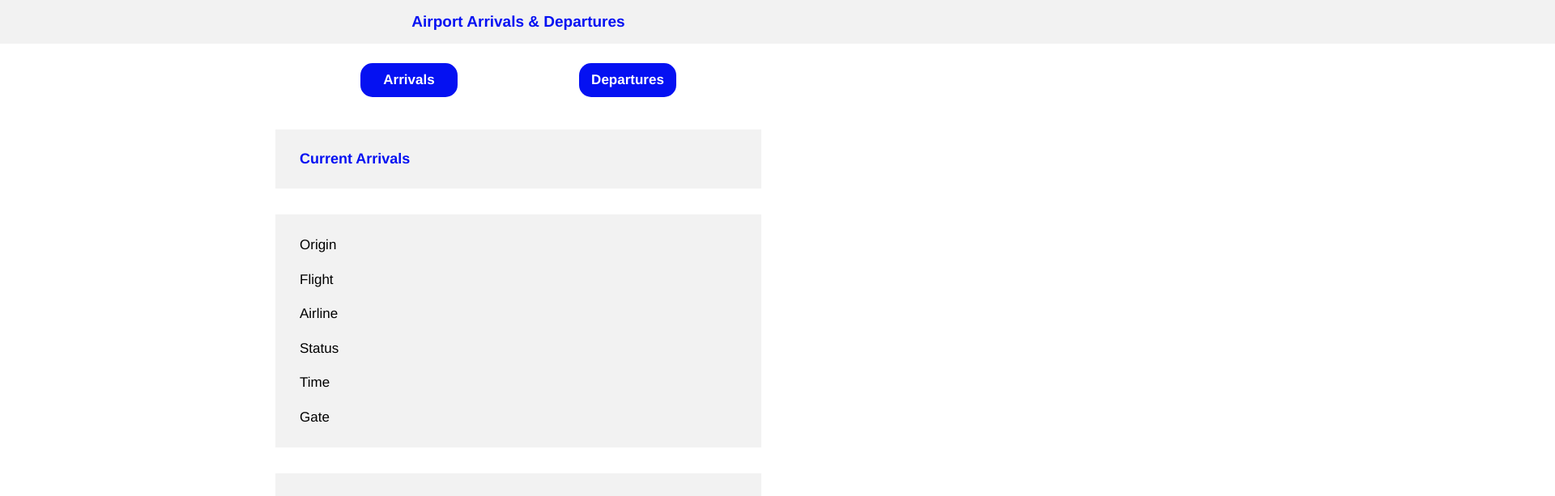
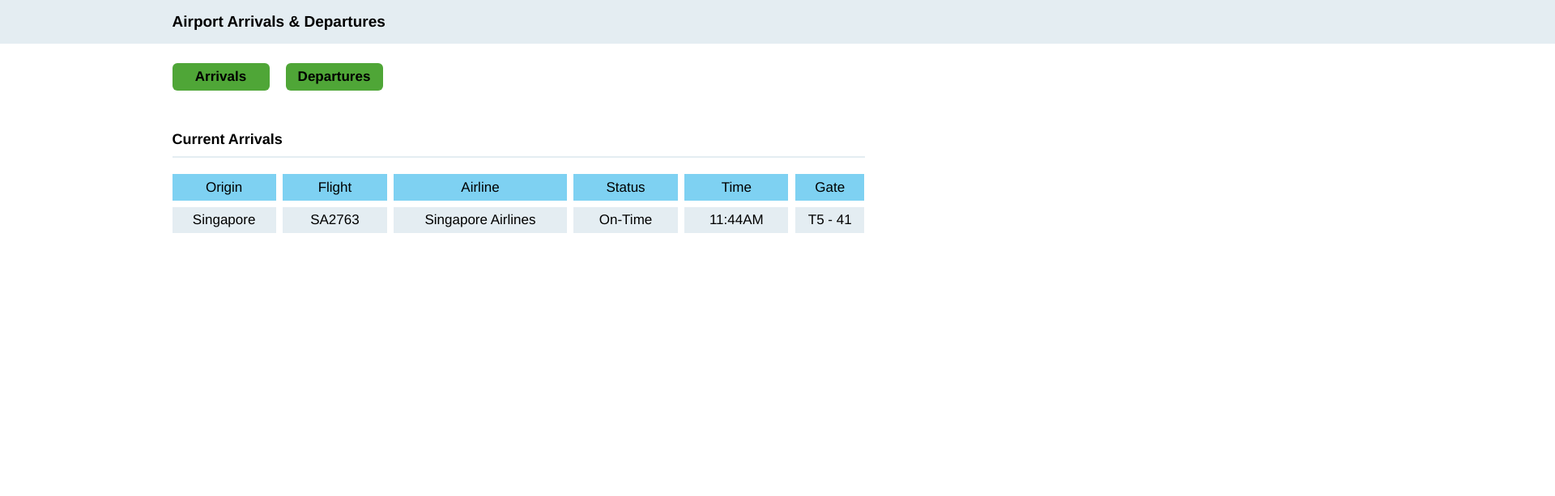
Before and after one commit to seankelliher/airport-arrs-deps, a Vue app: page / in a window 1280 px wide. Shown: the top 613 px of the page at 81% size, 1920 px wide, since content can reach past the window. Built offline with nearby package versions, Linux system fonts and the light colour scheme.

Commit message:
Numerous small changes, mostly to 'grid' for flights.

```diff
--- a/src/style.css
+++ b/src/style.css
@@ -4,7 +4,7 @@ body {
 
 #container {
     width: 100%;
-    max-width: 600px;
+    max-width: 900px;
     margin: 0 auto;
     padding: 0;
     display: flex;
@@ -14,13 +14,12 @@ body {
 }
 
 header {
-    width: 90%;
+    width: 95%;
     margin: 0;
-    padding: 0 5%;
-    background: #f2f2f2;  /* light grey */
+    padding: 0 2.5%;
+    background: #e4edf2;  /* pale blue */
     flex: initial; /* flex: 0 1 auto */
     position: relative;
-    text-align: center;
 }
 
 header::before {
@@ -30,7 +29,7 @@ header::before {
     bottom: 0;
     width: 2000px;
     left: 100%;
-    background: #f2f2f2;  /* light grey */
+    background: #e4edf2;  /* pale blue */
 }
 
 header::after {
@@ -40,18 +39,18 @@ header::after {
     bottom: 0;
     width: 2000px;
     right: 100%;
-    background: #f2f2f2;  /* light grey */
+    background: #e4edf2;  /* pale blue */
 }
 
 nav {
-    width: 90%;
+    width: 95%;
     margin: 1em 0;
-    padding: 0.5em 5%;
+    padding: 0.5em 2.5%;
     flex: initial; /* flex: 0 1 auto */
     position: relative;
     display: flex;
     flex-flow: row wrap;
-    justify-content: space-around; /* main axis */
+    justify-content: flex-start; /* main axis */
     align-items: center; /* cross axis */
 }
 
@@ -75,15 +74,12 @@ nav::after {
 
 button {
     width: 120px;
-    margin: 0;
+    margin-right: 20px;
     padding: 0;
-    color: #fff;
-    background: #09A603; /* almost black */
-    background: #0511F2;
     border: none;
-    border-radius: 15px;
+    border-radius: 6px;
     font-family: "Helvetica Neue", Helvetica, Arial, sans-serif;
-    line-height: 2.5;
+    line-height: 2;
     font-weight: 600;
 }
 
@@ -127,25 +123,72 @@ main {
 }
 
 .page-title {
-    width: 90%;
-    margin: 1em 0;
-    padding: 0.5em 5%;
-    background: #f2f2f2;  /* light grey */
+    width: 95%;
+    margin: 1em 2.5%;
+    padding: 0;
+    border-bottom: 2px solid #e4edf2;  /* pale blue */
     flex: initial; /* flex: 0 1 auto */
 }
 
 section {
-    width: 90%;
-    margin: 1em 0;
-    padding: 0.5em 5%;
-    background: #f2f2f2;  /* light grey */
+    width: 95%;
+    margin: 0 2.5%;
+    padding: 0.25em 0;
     flex: initial; /* flex: 0 1 auto */
+    display: flex;
+    flex-flow: row wrap;
+    justify-content: space-between; /* main axis */
+    align-items: flex-start; /* cross axis */
+}
+
+.origin {
+    width: 15%;
+    text-align: center;
+}
+
+.flight {
+    width: 15%;
+    text-align: center;
+}
+
+.airline {
+    width: 25%;
+    text-align: center;
+}
+
+.time {
+    width: 15%;
+    text-align: center;
+}
+
+.status {
+    width: 15%;
+    text-align: center;
+}
+
+.gate {
+    width: 10%;
+    text-align: center;
+}
+
+.warm-blue {
+    background: #7ed1f2; /* warm blue */
+}
+
+.pale-blue {
+    background: #e4edf2;  /* pale blue */
+}
+
+.mid-green {
+    background: #4FA637; /* mid-green */
 }
 
 /* Fonts */
 p {
     font-family: "Helvetica Neue", Helvetica, Arial, sans-serif;
-    line-height: 1.5;
+    line-height: 1.4;
+    margin-top: 0.25em;
+    margin-bottom: 0.25em;
     font-weight: 400;
 }
 
@@ -153,14 +196,14 @@ h1 {
     font-family: "Helvetica Neue", Helvetica, Arial, sans-serif;
     line-height: 1.5;
     font-weight: 600;
-    color: #0511f2; /* bright purple */
 }
 
 h2 {
     font-family: "Helvetica Neue", Helvetica, Arial, sans-serif;
     line-height: 1.5;
     font-weight: 600;
-    color: #0511f2; /* bright purple */
+    margin-top: 0.4em;
+    margin-bottom: 0.4em;
 }
 .lite-txt {
     color: #fff;
```
